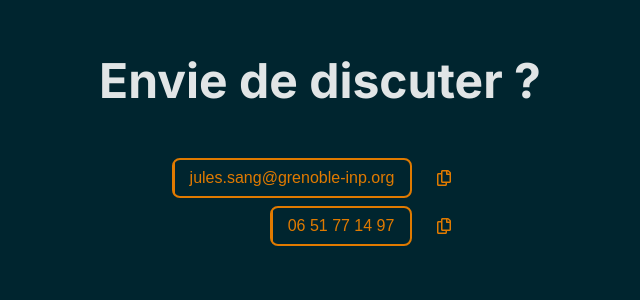
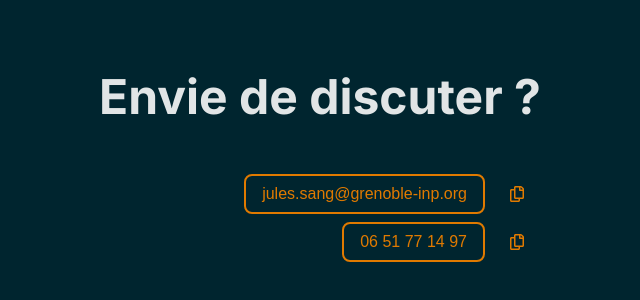
Before and after one commit to jul-o/Portfolio, a Next.js app: page / in a window 1280 px wide. Shown: the part 2855-3155 px from the top of the page, without its empty margins (320-960 px from the left). Built offline with nearby package versions, Linux system fonts and the light colour scheme.

Commit message:
contacts slide in

```diff
--- a/src/components/Contact/Contact.tsx
+++ b/src/components/Contact/Contact.tsx
@@ -1,7 +1,11 @@
 import { useState } from 'react';
 import { FaRegCopy } from 'react-icons/fa';
+import { motion } from 'framer-motion';
 import styles from './Contact.module.scss';
 import Links from './Links';
+import { rootVariants, childrenVariants } from 'utils/slideInVariants';
+import useViewportObserver from 'utils/hooks/useViewportObserver';
+import React from 'react';
 
 const Contact = () => {
 	const updateTooltipState = (setter: Function) => {
@@ -16,37 +20,53 @@ const Contact = () => {
 	const [copiedEmail, setCopiedEmail] = useState(false);
 	const [copiedPhone, setCopiedPhone] = useState(false);
 
+	const [isInViewport, setIsInViewport] = useState(false);
+	const rootRef = React.createRef<HTMLDivElement>();
+	useViewportObserver(setIsInViewport, rootRef);
+
 	return (
-		<div id="contact" className={styles.root}>
-			<h1>Envie de discuter ?</h1>
+		<div id="contact" className={styles.root} ref={rootRef}>
+			<motion.div
+				variants={rootVariants}
+				animate={isInViewport ? 'inViewport' : 'notInViewport'}
+				initial={'notInViewport'}>
+				<motion.h1 variants={childrenVariants}>Envie de discuter ?</motion.h1>
 				<div className={styles.contacts}>
 					<div id="email" className={styles.contact}>
 						<a href="mailto:jules.sang@grenoble-inp.org">
-						<button className={styles.button}>
+							<motion.button
+								variants={childrenVariants}
+								className={styles.button}>
 								jules.sang@grenoble-inp.org
-						</button>
+							</motion.button>
 						</a>
-					<button
+						<motion.button
+							variants={childrenVariants}
 							className={styles.copy}
 							onClick={() => {
 								navigator.clipboard.writeText('jules.sang@grenoble-inp.org');
 								updateTooltipState(setCopiedEmail);
 							}}>
 							<FaRegCopy />
-					</button>
+						</motion.button>
 					</div>
 					<div id="phone" className={styles.contact}>
 						<a href="tel:+33 6 51 77 14 97">
-						<button className={styles.button}>06 51 77 14 97</button>
+							<motion.button
+								variants={childrenVariants}
+								className={styles.button}>
+								06 51 77 14 97
+							</motion.button>
 						</a>
-					<button
+						<motion.button
+							variants={childrenVariants}
 							className={styles.copy}
 							onClick={() => {
 								navigator.clipboard.writeText('+33 6 51 77 14 97');
 								updateTooltipState(setCopiedPhone);
 							}}>
 							<FaRegCopy />
-					</button>
+						</motion.button>
 					</div>
 				</div>
 				{copiedEmail && (
@@ -59,6 +79,8 @@ const Contact = () => {
 						Numéro de téléphone copié dans le presse-papier !
 					</span>
 				)}
+			</motion.div>
+			{/* TODO: separate from contacts */}
 			<Links className={styles.links} />
 		</div>
 	);
--- a/src/components/Experiences/Experience/Experience.tsx
+++ b/src/components/Experiences/Experience/Experience.tsx
@@ -47,7 +47,8 @@ const Experience = ({
 		<motion.div
 			className={styles.root}
 			animate={isShown ? 'inViewport' : 'notInViewport'}
-			variants={rootVariants}>
+			variants={rootVariants}
+			initial={'notInViewport'}>
 			<div className={styles.titles}>
 				<motion.h2 variants={variants}>{title}</motion.h2>
 				<motion.p variants={variants} className={styles.dates}>
```
Lines whose indentation alone changed are shown as unchanged.
